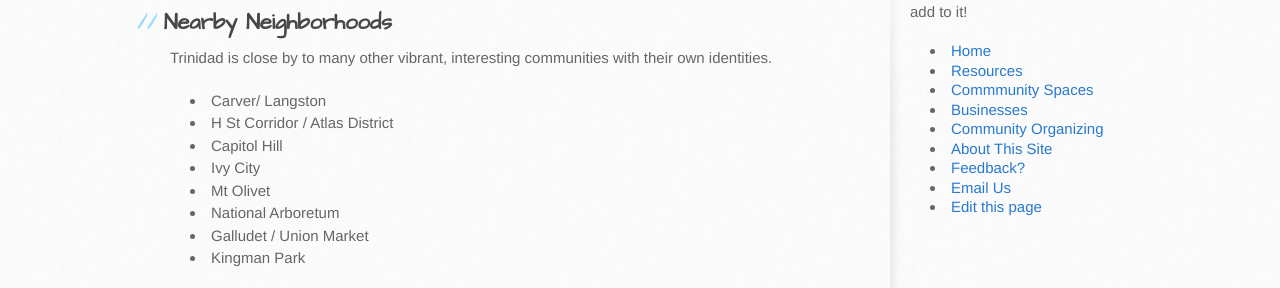
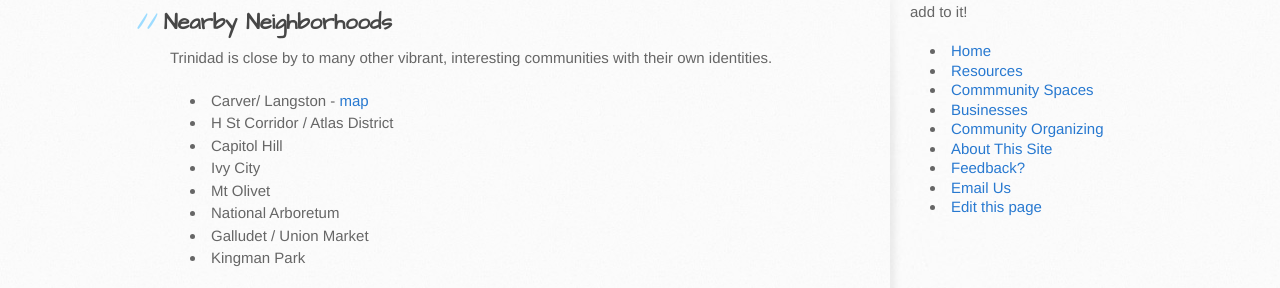
Before and after one commit to gbinal/tobago, a Jekyll site: the page built from Neighborhoods.md, in a window 1280 px wide. Shown: the part 361-649 px from the top of the page. Built offline with Jekyll 4.4.1, drawn with Linux system fonts in a browser that asks for light colours.

Commit message:
Added map

```diff
--- a/Neighborhoods.md
+++ b/Neighborhoods.md
@@ -8,7 +8,7 @@ published: true
 
 Trinidad is close by to many other vibrant, interesting communities with their own identities.
 
-* Carver/ Langston
+* Carver/ Langston - [map](https://goo.gl/maps/PFg32HaMqd8MLoqV6)
 * H St Corridor / Atlas District
 * Capitol Hill
 * Ivy City
```
